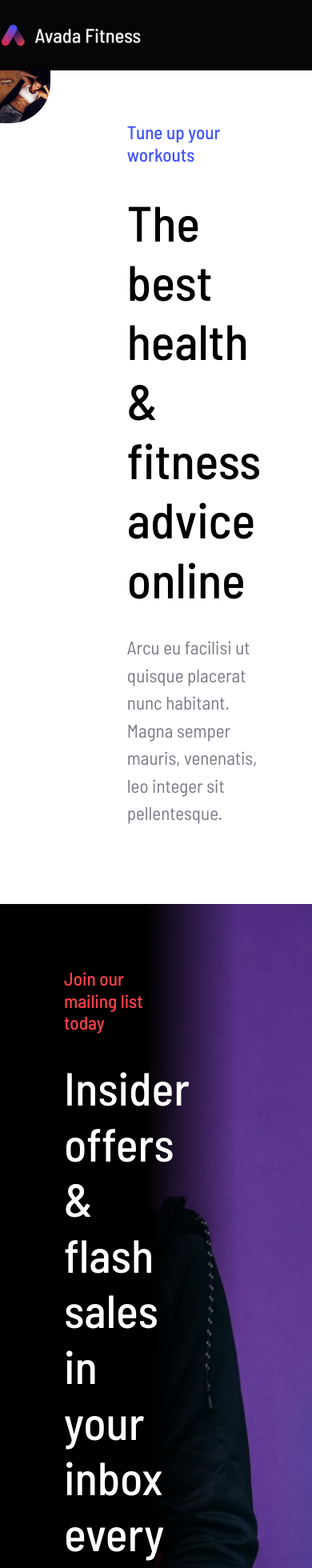
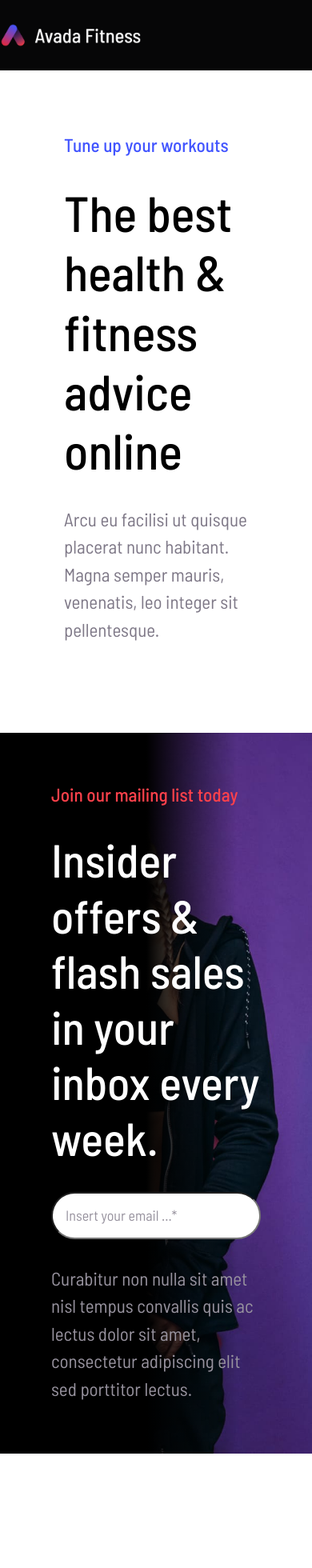
Before and after one commit to Francesco-Matteucci/proj-html-vuejs, a Vue app: page / in a window 390 px wide. Shown: the top 1960 px of the page at 80% size. After the commit the page ends 1817 px from the top, so only its background shows below. Built offline with nearby package versions, Linux system fonts and the light colour scheme.

Commit message:
added responsive to introduction playlists section and newsletter section

```diff
--- a/src/components/main/MainIntroPlaylist.vue
+++ b/src/components/main/MainIntroPlaylist.vue
@@ -27,6 +27,7 @@ export default {
                 <p>Arcu eu facilisi ut quisque placerat nunc habitant. Magna semper mauris, venenatis, leo integer sit
                     pellentesque.</p>
             </li>
+            <!-- <li>Button</li> -->
         </ul>
     </section>
 </template>
@@ -49,7 +50,7 @@ section {
         list-style-type: none;
         margin-bottom: 0;
         margin-left: 2rem;
-        padding: 4rem;
+        padding: 5rem;
 
         li {
             margin-bottom: 2rem;
@@ -71,4 +72,18 @@ section {
     }
 
 }
+
+@media screen and (max-width: 1020px) {
+    section {
+        .intro-image {
+            display: none;
+        }
+
+        ul {
+            flex-basis: 100%;
+            margin-left: 0;
+        }
+    }
+
+}
 </style>
--- a/src/components/main/MainNewsletter.vue
+++ b/src/components/main/MainNewsletter.vue
@@ -9,7 +9,11 @@ export default {
     },
     methods: {
         logEmail(email) {
-            console.log(email);
+            if (!email) {
+                return;
+            } else {
+                console.log(email);
+            }
         }
     },
     components: {
@@ -26,7 +30,7 @@ export default {
             <h2>Insider offers & flash sales in your inbox every week.</h2>
             <div class="input-email">
                 <input @keyup.enter="logEmail(inputUserEmail)" v-model="inputUserEmail" type="email"
-                    placeholder="Insert your email ...*">
+                    placeholder="Insert your email ...*" required>
             </div>
             <!-- BaseButton -->
             <p>Curabitur non nulla sit amet nisl tempus convallis quis ac lectus dolor sit amet, consectetur
@@ -43,7 +47,7 @@ export default {
     background: linear-gradient(90deg, #000 47%, transparent 76%), url('../../assets/img/banner1-2x.jpg');
     background-size: cover;
     background-position: bottom 0 right 0;
-    padding: 5rem;
+    padding: 4rem;
 
 
     .newsletter-body {
@@ -90,4 +94,16 @@ export default {
     }
 
 }
+
+@media screen and (max-width: 1020px) {
+    #newsletter {
+        .newsletter-body {
+            max-width: 100%;
+
+            input {
+                width: 100%;
+            }
+        }
+    }
+}
 </style>
```
